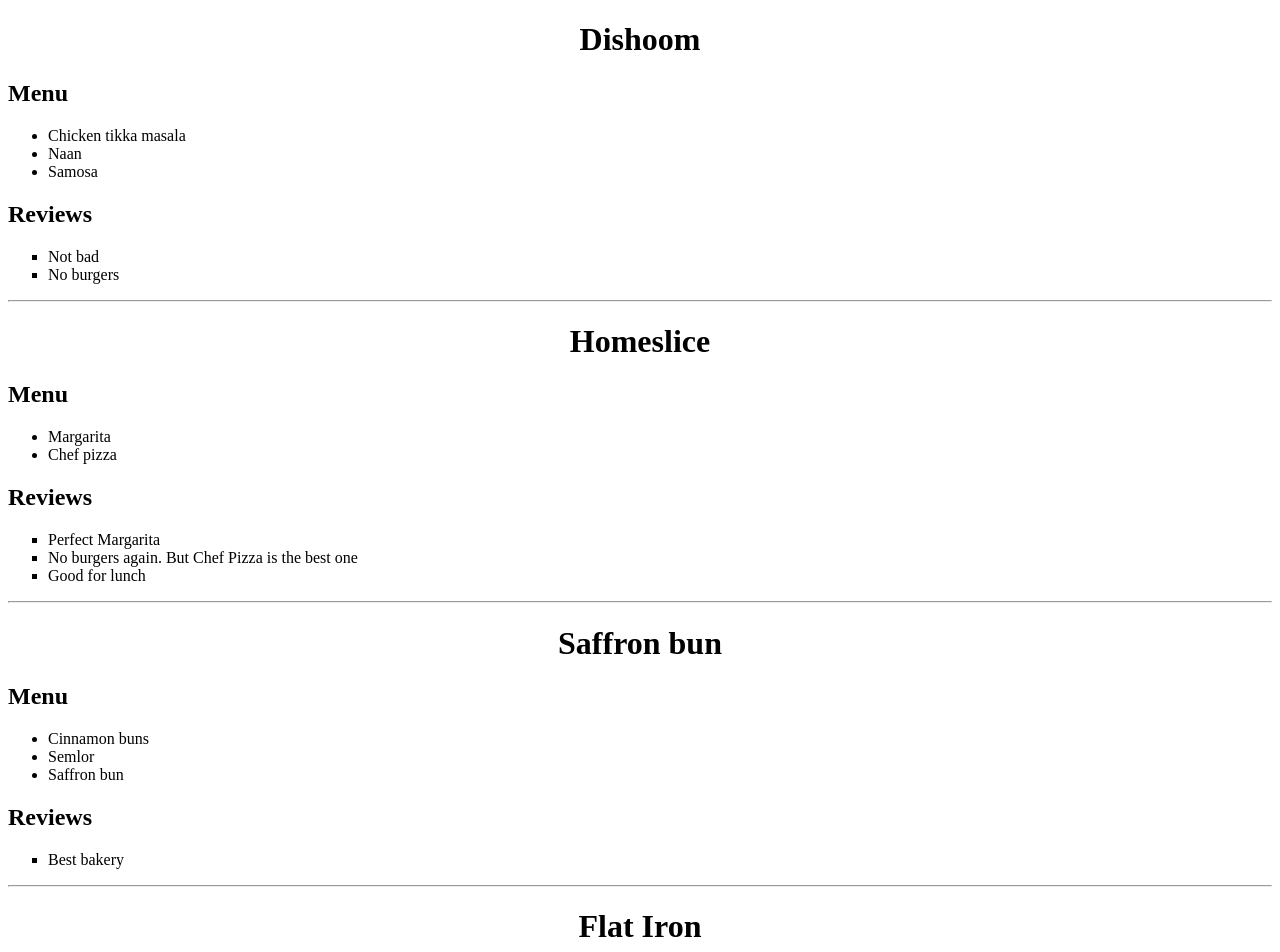
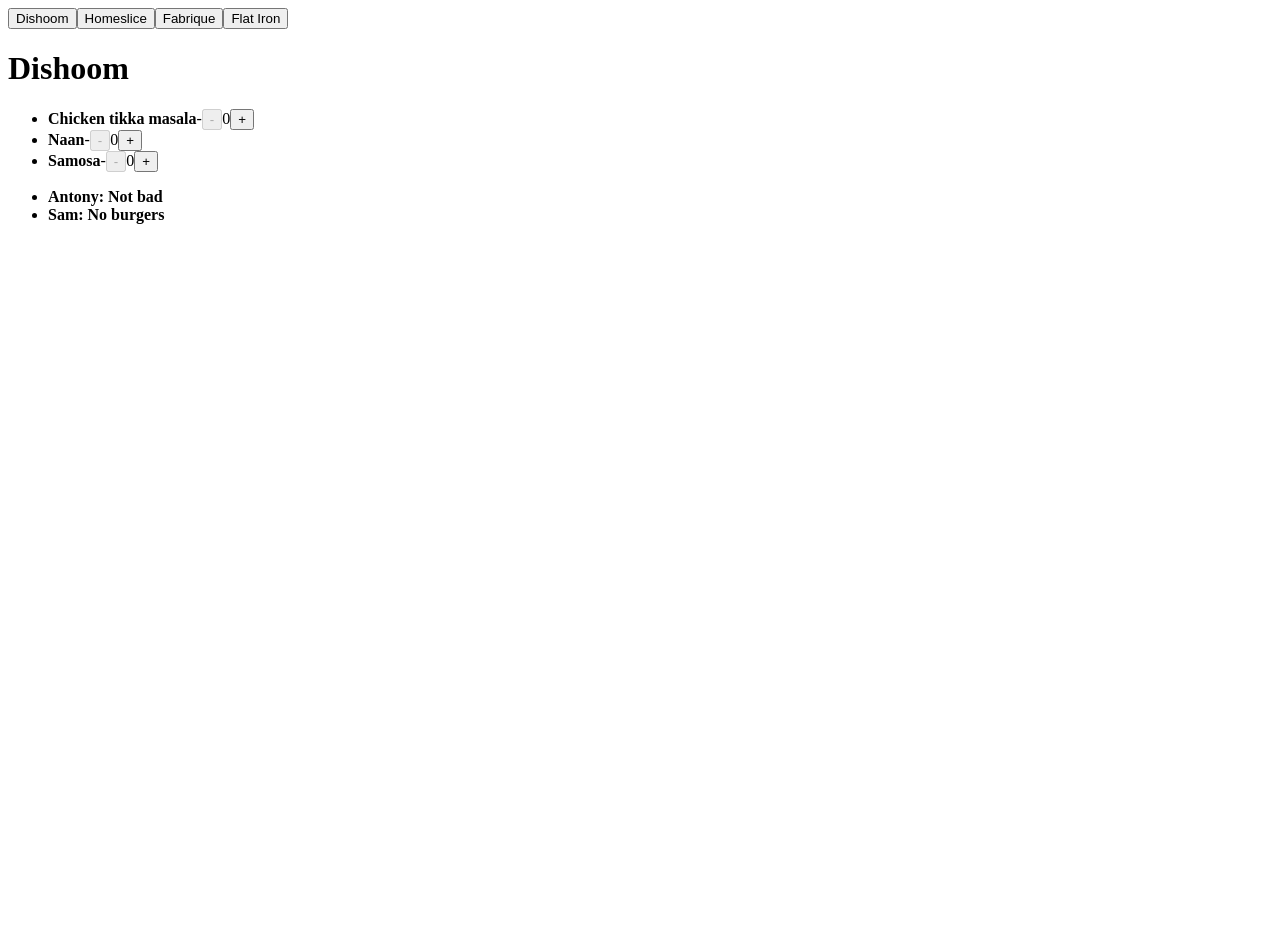
Before and after one commit to Ilona019/Restaurants-React2023, a React (Vite) app: page / in a window 1280 px wide. Shown: the top 952 px of the page. After the commit the page ends 800 px from the top, so only its background shows below. Built offline with nearby package versions, Linux system fonts and the light colour scheme.

Commit message:
displaying the restaurant by clicking on the tab

```diff
--- /dev/null
+++ b/src/component/Button/component.jsx
@@ -0,0 +1,3 @@
+export const Button = ({ title, onClick, disabled }) => {
+    return (<button onClick={() => onClick()} disabled={disabled}>{title}</button>)
+ };
--- /dev/null
+++ b/src/component/Dish/component.jsx
@@ -0,0 +1,18 @@
+import { Button } from "../Button/component";
+import { useState } from "react";
+
+export const Dish = ({ dish }) => {
+    const [amount, setAmount] = useState(0);
+    if (!dish.name) {
+        return null;
+    }
+
+    return (
+        <>
+            <b>{dish.name}</b>-
+            <Button title="-" onClick={() => setAmount(amount - 1)} disabled={amount === 0}/>
+            {amount}
+            <Button title="+" onClick={() => setAmount(amount + 1)} disabled={amount === 5}/>
+        </>
+    );
+};
--- /dev/null
+++ b/src/component/Menu/component.jsx
@@ -0,0 +1,11 @@
+import { Dish } from '../Dish/component';
+
+export const Menu = ({ menu }) => {
+    return (
+        <div>{menu?.length > 0 &&
+            <ul>{menu.map((dish) =>
+                <li key={dish.id}><Dish dish={dish}/></li>)}
+            </ul>}
+        </div>
+    );
+};
--- /dev/null
+++ b/src/component/Restaurant/component.jsx
@@ -0,0 +1,13 @@
+import { Title } from '../Title/component';
+import { Menu } from '../Menu/component';
+import { Reviews } from '../Reviews/component';
+
+export const Restaurant = ({ data }) => {
+    return (
+        <div>
+            <Title name={data.name}/>
+            <Menu menu={data.menu}/>
+            <Reviews reviews={data.reviews}/>
+        </div>
+    );
+};
--- /dev/null
+++ b/src/component/Reviews/component.jsx
@@ -0,0 +1,9 @@
+export const Reviews = ({ reviews }) => {
+    return (
+        <div>{reviews?.length > 0 &&
+            <ul>{reviews.map((review) =>
+                <li key={review.id}><b>{review.user}: {review.text}</b></li>)}
+            </ul>
+        }</div>
+    );
+};
--- /dev/null
+++ b/src/component/Tab/component.jsx
@@ -0,0 +1,7 @@
+import { Button } from '../Button/component';
+
+export const Tab = ({ indexTab, name, onClick }) => {
+    return (
+        <Button title={name} onClick={() => onClick(indexTab)}/>
+    );
+};
--- /dev/null
+++ b/src/component/Title/component.jsx
@@ -0,0 +1,5 @@
+export const Title = ({ name }) => {
+    return (
+        <h1>{name}</h1>
+    );
+};
--- a/src/main.jsx
+++ b/src/main.jsx
@@ -1,75 +1,7 @@
 import React from 'react';
 import ReactDOM from 'react-dom/client';
-import { restaurants } from './constants/mock';
+import { MainPage } from './pages/Main/component';
 
 const rootElement = document.getElementById('root');
 const root = ReactDOM.createRoot(rootElement);
-const menuFirst = restaurants[0].menu;
-const menuSecond = restaurants[1].menu;
-const menuThird = restaurants[2].menu;
-const menuForth = restaurants[3].menu;
-const reviewsFirst = restaurants[0].reviews;
-const reviewsSecond = restaurants[1].reviews;
-const reviewsThird = restaurants[2].reviews;
-const reviewsForth = restaurants[3].reviews;
-root.render(
-    <div>
-        <div>
-            <h1 align="center">{restaurants[0].name}</h1>
-            <h2>Menu</h2>
-            <ul>
-                <li>{menuFirst[0].name}</li>
-                <li>{menuFirst[1].name}</li>
-                <li>{menuFirst[2].name}</li>
-            </ul>
-            <h2>Reviews</h2>
-            <ul type="square">
-                <li>{reviewsFirst[0].text}</li>
-                <li>{reviewsFirst[1].text}</li>
-            </ul>
-        </div>
-        <hr/>
-        <div>
-            <h1 align="center">{restaurants[1].name}</h1>
-            <h2>Menu</h2>
-            <ul>
-                <li>{menuSecond[0].name}</li>
-                <li>{menuSecond[1].name}</li>
-            </ul>
-            <h2>Reviews</h2>
-            <ul type="square">
-                <li>{reviewsSecond[0].text}</li>
-                <li>{reviewsSecond[1].text}</li>
-                <li>{reviewsSecond[2].text}</li>
-            </ul>
-        </div>
-        <hr/>
-        <div>
-            <h1 align="center">{menuThird[2].name}</h1>
-            <h2>Menu</h2>
-            <ul>
-                <li>{menuThird[0].name}</li>
-                <li>{menuThird[1].name}</li>
-                <li>{menuThird[2].name}</li>
-            </ul>
-            <h2>Reviews</h2>
-            <ul type="square">
-                <li>{reviewsThird[0].text}</li>
-            </ul>
-        </div>
-        <hr/>
-        <div>
-            <h1 align="center">{restaurants[3].name}</h1>
-            <h2>Menu</h2>
-            <ul>
-                <li>{menuForth[0].name}</li>
-                <li>{menuForth[1].name}</li>
-            </ul>
-            <h2>Reviews</h2>
-            <ul type="square">
-                <li>{reviewsForth[0].text}</li>
-                <li>{reviewsForth[1].text}</li>
-            </ul>
-        </div>
-    </div>
-);
+root.render(<MainPage/>);
--- /dev/null
+++ b/src/pages/Main/component.jsx
@@ -0,0 +1,25 @@
+
+import React from 'react';
+import {restaurants} from '../../constants/mock';
+import { Tab } from '../../component/Tab/component';
+import { Restaurant } from '../../component/Restaurant/component';
+import { useState } from 'react';
+
+export const MainPage = () => {
+    if (!restaurants?.length) {
+        return null;
+    }
+
+    const [activeTab, setActiveTab] = useState(0);
+    const onClickTab = (indexTab) => {
+        setActiveTab(indexTab);
+    }
+    return (
+    <span>
+        {restaurants?.length > 0 && restaurants.map(({ name, id }, index) => (
+            <Tab indexTab={index} name={name} key={id} onClick={onClickTab}/>
+        ))}
+        <Restaurant data={restaurants[activeTab]}/>
+    </span>
+    );
+}
```
Also changed, not shown: .eslintrc.cjs.
